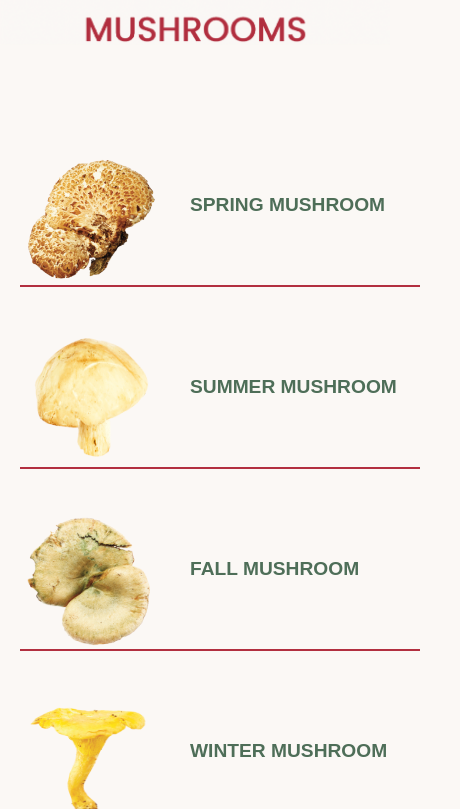
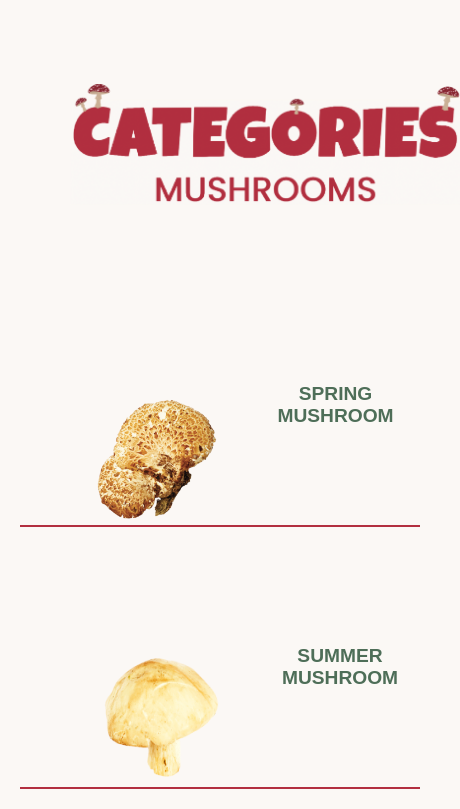
Before and after one commit to veah0002/vildmad, a plain HTML site: page kategori.html in a window 390 px wide. Shown: the part 266-1075 px from the top of the page, 460 px wide, since content can reach past the window. Drawn offline with Linux system fonts and the light colour scheme; a web font is replaced by a local one.

Commit message:
sidste ændringer

```diff
--- a/css/kategori.css
+++ b/css/kategori.css
@@ -69,7 +69,7 @@ img {
 /*DESKTOP*/ /*DESKTOP*/ /*DESKTOP*/ /*DESKTOP*/
 /*DESKTOP*/ /*DESKTOP*/ /*DESKTOP*/ /*DESKTOP*/
 @media screen and (max-width: 768px) {
-  .container {
+  img {
     position: relative;
     text-align: center;
     margin-top: 100px;
--- a/kategori.html
+++ b/kategori.html
@@ -4,7 +4,7 @@
 <head>
     <meta charset="UTF-8">
     <meta name="viewport" content="width=device-width, initial-scale=1.0">
-    <meta name="robots" content="noindex" />
+    <meta name="robots" content="noindex">
 
     <title>Category</title>
     <link rel="stylesheet" href="css/kategori.css">
@@ -38,7 +38,7 @@
     <main>
         <!-- <div class="container"> -->
         <!-- <div class="baggrund"> <img src="img/svampebaggrunde/svampebaggrund.webp" alt="svampebaggrund"></div> -->
-        <div><img src="img/svampebaggrunde/desktopoverskrift.webp" alt="mobile"> </div>
+        <div class="svampetekst"><img src="img/svampebaggrunde/desktopoverskrift.webp" alt="mobile"> </div>
         <!-- <h1 class="category">CATEGORIES</h1>
             <h2 class="mushrooms">MUSHROOMS</h2> -->
         <!-- </div> -->
```
